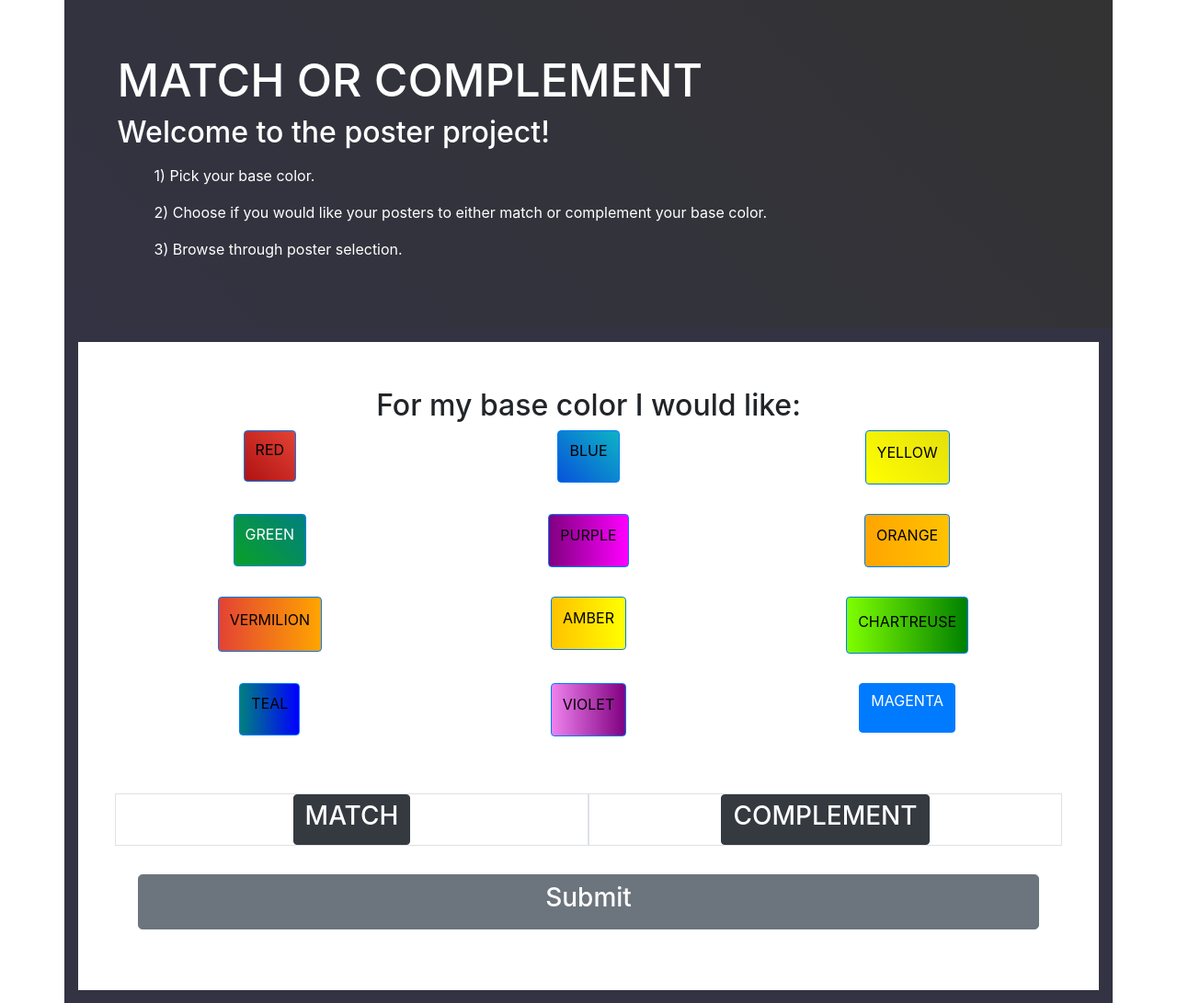
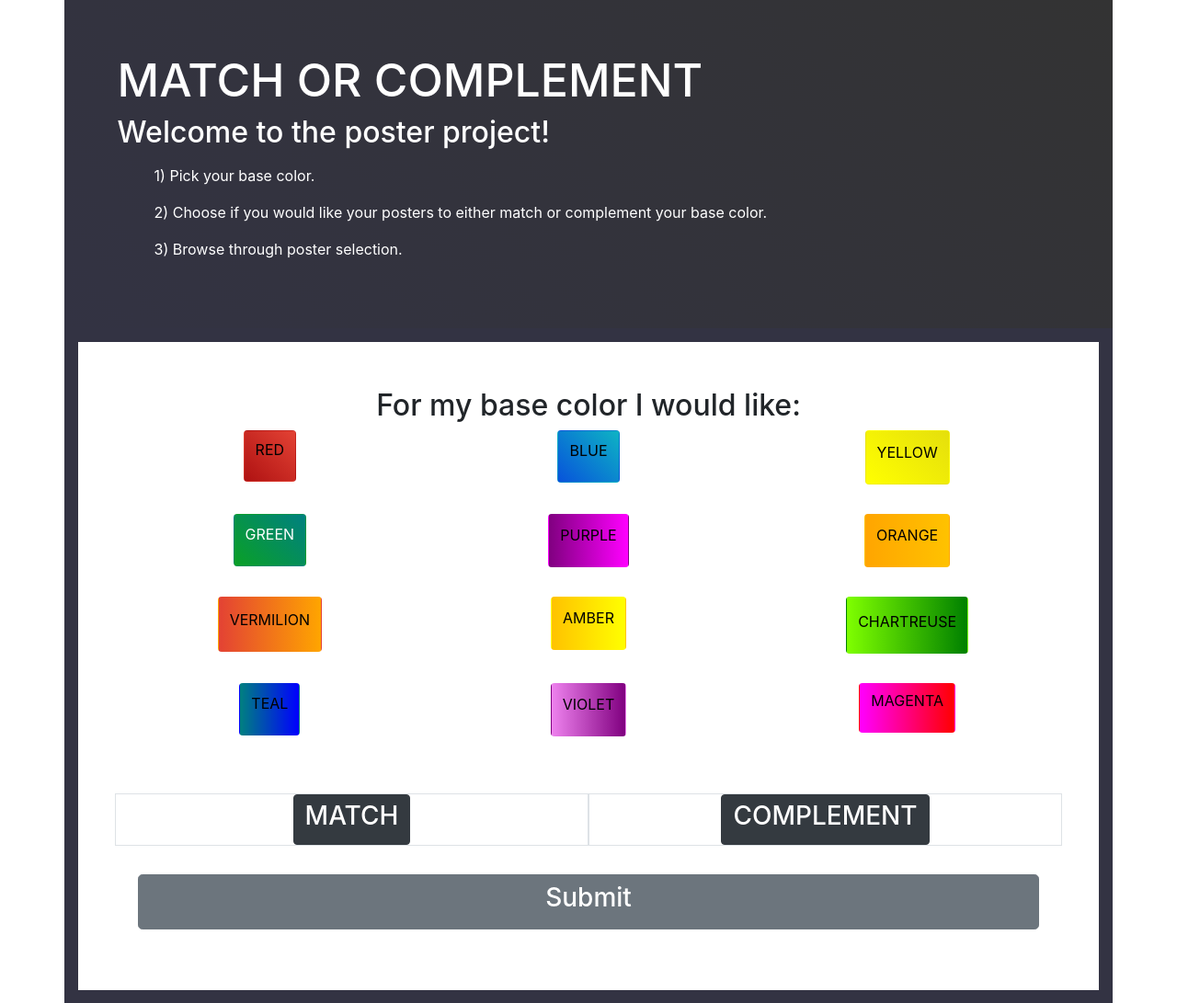
Before and after one commit to rlrogers/FindAPoster, a Django app: page / in a window 1280 px wide. Shown: the part 65-1156 px from the top of the page at 92% size. Run offline with Django 3.2, Linux system fonts and the light colour scheme; some libraries are stand-ins or nearby versions.

Commit message:
changes all around with templates, url, views -RLR

```diff
--- a/color_picker/color_picker/settings/base.py
+++ b/color_picker/color_picker/settings/base.py
@@ -57,7 +57,7 @@ ROOT_URLCONF = 'color_picker.urls'
 TEMPLATES = [
     {
         'BACKEND': 'django.template.backends.django.DjangoTemplates',
-        'DIRS': [],
+        'DIRS': ['colors/templates'],
         'APP_DIRS': True,
         'OPTIONS': {
             'context_processors': [
--- a/color_picker/color_picker/urls.py
+++ b/color_picker/color_picker/urls.py
@@ -19,8 +19,22 @@ from colors import views
 from color_picker import settings
 
 
+
 urlpatterns = [
     path('admin/', admin.site.urls),
+
+    path( 'red_posters', views.red),
+    path( 'yellow_posters/', views.yellow ),
+    path( 'blue_posters', views.blue),
+    path( 'green_posters', views.green),
+    path( 'purple_posters', views.purple),
+    path( 'orange_posters', views.orange),
+    path( 'vermilion_posters', views.vermilion),
+    path( 'amber_posters', views.amber),
+    path( 'chartreuse_posters', views.chartreuse),
+    path( 'teal_posters', views.teal),
+    path( 'violet_posters', views.violet),
+    path( 'magenta_posters', views.magenta),
     # Always leave the index url at the bottom
     path('', views.index),
 ]
--- a/color_picker/colors/templates/index.html
+++ b/color_picker/colors/templates/index.html
@@ -30,68 +30,68 @@
             <!-- <button type="button" class="btn btn-primary">Primary</button> -->
 
                 <div class="form-group col-md-4">
-                    <button type="button" class= "btn btn-primary form-group" id= "red">
+                    <button type="button" class= "btn form-group" id= "red">
                     <p>RED</p>
                     </button>
                 </div>
                 <div class= "form-group col-md-4">
-                    <button type="button" class= 'btn btn-primary form-group' id= "blue">
+                    <button type="button" class= 'btn form-group' id= "blue">
                     <p>BLUE</p>
                     </button>
                 </div>
                 <div class= "form-group col-md-4">
-                    <button type="button" class= "btn btn-primary form-group" id= "yellow">
+                    <button type="button" class= "btn form-group" id= "yellow">
                     <p>YELLOW</p>
                     </button>
                 </div>
             </div>
             <div class ="row">
                 <div class= "form-group col-md-4">
-                    <button type="button" class= "btn btn-primary form-group" id= "green">
+                    <button type="button" class= "btn form-group" id= "green">
                     <p>GREEN</p>
                     </button>
                 </div>
                 <div class= "form-group col-md-4">
-                    <button type="button" class= "btn btn-primary form-group" id= "purple">
+                    <button type="button" class= "btn form-group" id= "purple">
                     <p>PURPLE</p>
                     </button>
                 </div>
                 <div class= "form-group col-md-4">
-                    <button type="button" class="btn btn-primary form-group" id="orange">
+                    <button type="button" class="btn form-group" id="orange">
                     <p>ORANGE</p>
                     </button>
                 </div>
             </div>
             <div class ="row">
                 <div class= "form-group col-md-4">
-                    <button type="button" class="btn btn-primary form-group" id="vermilion">
+                    <button type="button" class="btn form-group" id="vermilion">
                     <p>VERMILION</p>
                     </button>
                 </div>
                 <div class= "form-group col-md-4">
-                    <button type="button" class="btn btn-primary form-group" id="amber">
+                    <button type="button" class="btn form-group" id="amber">
                     <p>AMBER</p>
                     </button>
                 </div>
                 <div class= "form-group col-md-4">
-                    <button type="button" class="btn btn-primary form-group" id="chartreuse">
+                    <button type="button" class="btn form-group" id="chartreuse">
                     <p>CHARTREUSE</p>
                     </button>
                 </div>
             </div>
             <div class ="row">
                 <div class= "form-group col-md-4">
-                    <button type="button" class="btn btn-primary form-group" id="teal">
+                    <button type="button" class="btn form-group" id="teal">
                     <p>TEAL</p>
                     </button>
                 </div>
                 <div class= "form-group col-md-4">
-                    <button type="button" class="btn btn-primary form-group" id="violet">
+                    <button type="button" class="btn form-group" id="violet">
                     <p>VIOLET</p>
                     </button>
                 </div>
                 <div class= "form-group col-md-4">
-                    <button type="button" class="btn btn-primary form-group">MAGENTA</p>
+                    <button type="button" class="btn form-group" id= "magenta">MAGENTA</p>
                     </button>
                 </div>
             </div>
--- a/color_picker/colors/views.py
+++ b/color_picker/colors/views.py
@@ -31,3 +31,45 @@ def index(request):
             color.append(key)
 
     return render(request, 'poster-page.html')
+
+def homepage(request):
+    return HttpResponse('index')
+
+"""Color Posters"""
+
+def red(request):
+    # return HttpResponse('Red Posters')
+    return render(request, 'red_posters.html')
+
+def yellow(request):
+    return HttpResponse('Yellow Posters')
+
+def blue(request):
+    return HttpResponse('Blue Posters')
+
+def green(request):
+    return HttpResponse('Green Posters')
+
+def purple(request):
+    return HttpResponse('Purple Posters')
+
+def orange(request):
+    return HttpResponse('Orange Posters')
+
+def vermilion(request):
+    return HttpResponse('Vermilion Posters')
+
+def amber(request):
+    return HttpResponse('Amber Posters')
+
+def chartreuse(request):
+    return HttpResponse('Chartreuse Posters')
+
+def teal(request):
+    return HttpResponse('Teal Posters')
+
+def violet(request):
+    return HttpResponse('Violet Posters')
+
+def magenta(request):
+    return HttpResponse('Magenta Posters')
```
Also changed, not shown: color_picker/colors/templates/index-old.html (deleted, +0 -82 lines), color_picker/color_picker/db.sqlite3.
